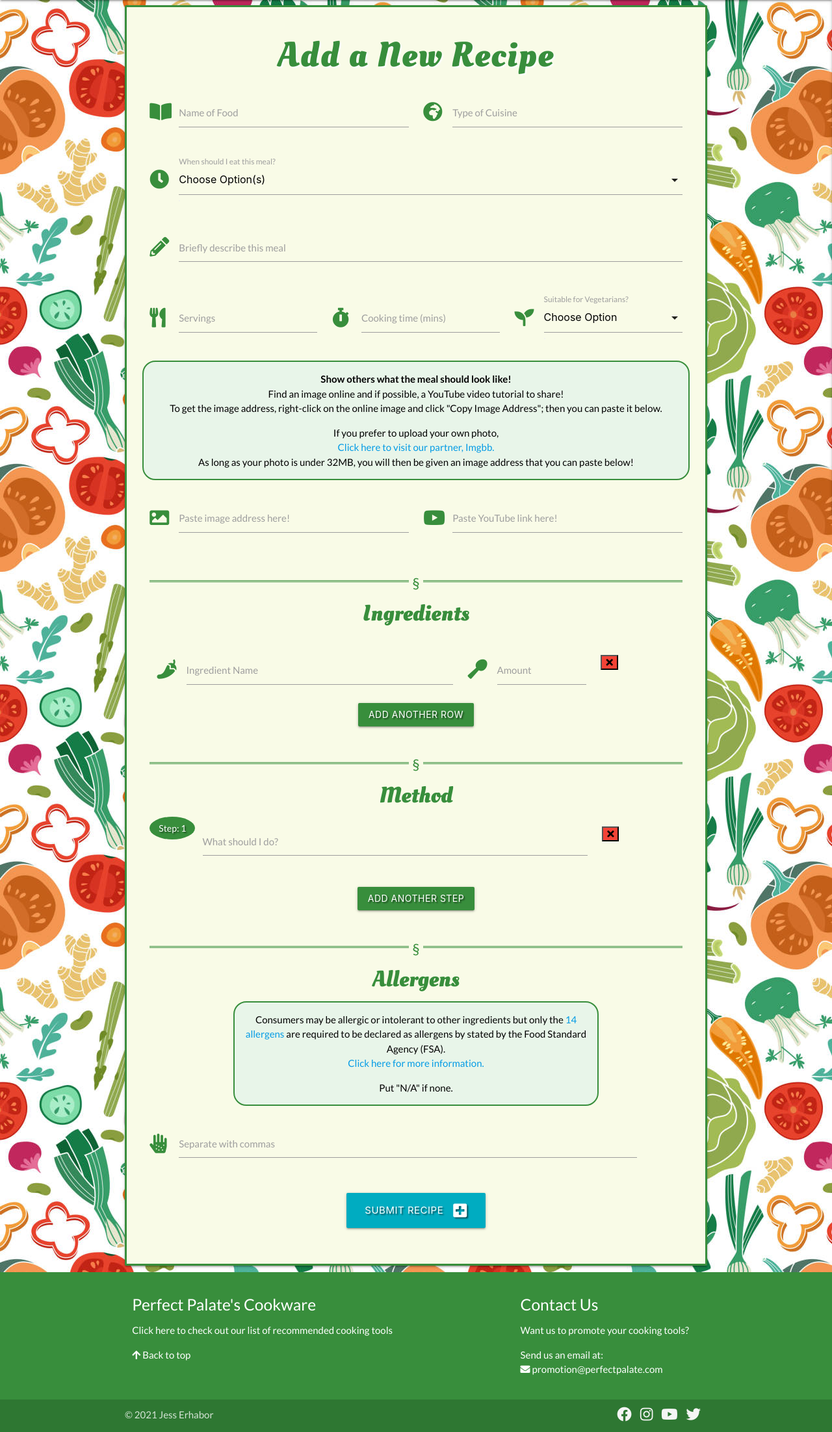
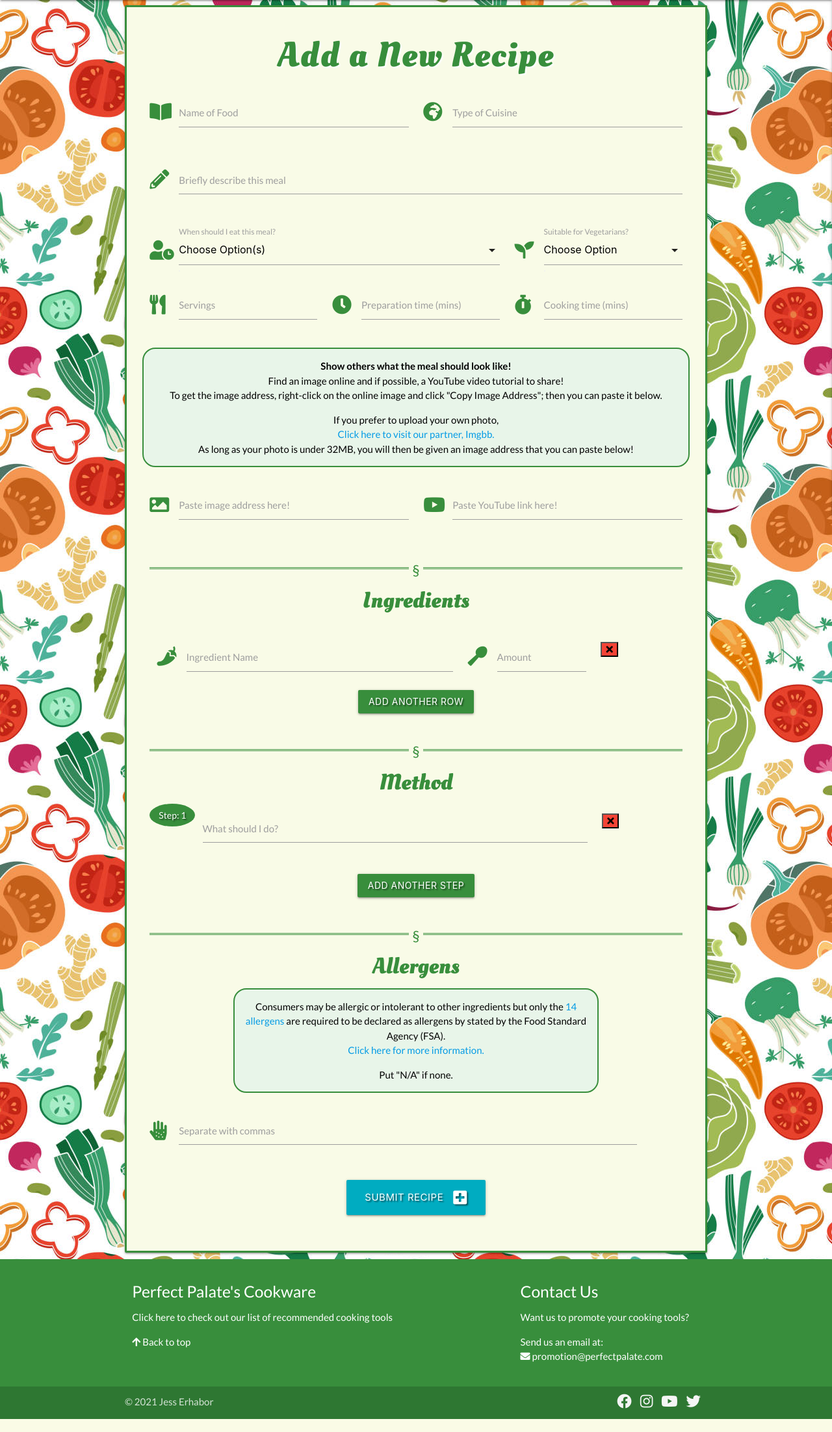
Before and after one commit to jerhabor/perfect-palate, a Flask app: page /new_recipe in a window 1280 px wide. Shown: the part 64-2268 px from the top of the page at 65% size. Run offline with Flask 2, Linux system fonts and the light colour scheme; some libraries are stand-ins or nearby versions.

Commit message:
FEAT: Reinserted the input field for prep time as per user's requests whereby certain recipes like salad or dessert may not require any cooking time.

```diff
--- a/templates/new_recipe.html
+++ b/templates/new_recipe.html
@@ -25,20 +25,6 @@
                         <label for="cuisine_type">Type of Cuisine</label>
                     </div>
                 </div>
-                <!-- Meal Time -->
-                <div class="row">
-                    <div class="input-field col s12">
-                        <i class="fas fa-clock green-text text-darken-2 prefix"></i>
-                        <select id="meal_time" name="meal_time" class="validate" multiple required>
-                            <option value="" disabled>Choose Option(s)</option>
-                            <option value="Breakfast">Breakfast</option>
-                            <option value="Lunch">Lunch</option>
-                            <option value="Dinner">Dinner</option>
-                            <option value="Dessert">Dessert</option>
-                        </select>
-                        <label for="meal_time">When should I eat this meal?</label>
-                    </div>
-                </div>
                 <!-- Description of meal -->
                 <div class="row">
                     <div class="input-field col s12">
@@ -50,17 +36,17 @@
                 </div>
                 <!-- Extra Key Recipe Information -->
                 <div class="row">
-                    <!-- Servings -->
-                    <div class="input-field col s12 m4">
-                        <i class="fas fa-utensils green-text text-darken-2 prefix"></i>
-                        <input id="servings" name="servings" type="number" min="1" max="5" class="validate" required>
-                        <label for="servings">Servings</label>
-                    </div>
-                    <!-- Cooking Time -->
-                    <div class="input-field col s12 m4">
-                        <i class="fas fa-stopwatch green-text text-darken-2 prefix"></i>
-                        <input id="cooking_time" name="cooking_time" type="number" min="1" class="validate" required>
-                        <label for="cooking_time">Cooking time (mins)</label>
+                    <!-- Meal Time -->
+                    <div class="input-field col s12 m8">
+                        <i class="fas fa-user-clock green-text text-darken-2 prefix"></i>
+                        <select id="meal_time" name="meal_time" class="validate" multiple required>
+                            <option value="" disabled>Choose Option(s)</option>
+                            <option value="Breakfast">Breakfast</option>
+                            <option value="Lunch">Lunch</option>
+                            <option value="Dinner">Dinner</option>
+                            <option value="Dessert">Dessert</option>
+                        </select>
+                        <label for="meal_time">When should I eat this meal?</label>
                     </div>
                     <!-- Is Vegetarian checkbox -->
                     <div class="input-field col s12 m4">
@@ -71,6 +57,24 @@
                             <option value="No">No</option>
                         </select>
                         <label for="is_vegetarian">Suitable for Vegetarians?</label>
+                    </div>
+                    <!-- Servings -->
+                    <div class="input-field col s12 m4">
+                        <i class="fas fa-utensils green-text text-darken-2 prefix"></i>
+                        <input id="servings" name="servings" type="number" min="1" max="5" class="validate" required>
+                        <label for="servings">Servings</label>
+                    </div>
+                    <!-- Preparation Time -->
+                    <div class="input-field col s12 m4">
+                        <i class="fas fa-clock green-text text-darken-2 prefix"></i>
+                        <input id="prep_time" name="prep_time" type="number" min="1" class="validate" required>
+                        <label for="prep_time">Preparation time (mins)</label>
+                    </div>
+                    <!-- Cooking Time -->
+                    <div class="input-field col s12 m4">
+                        <i class="fas fa-stopwatch green-text text-darken-2 prefix"></i>
+                        <input id="cooking_time" name="cooking_time" type="number" min="1" class="validate" required>
+                        <label for="cooking_time">Cooking time (mins)</label>
                     </div>
                 </div>
                 <!-- Visual of the recipe meal -->
```
Also changed, not shown: templates/edit_recipe.html (+48 -44 lines).
